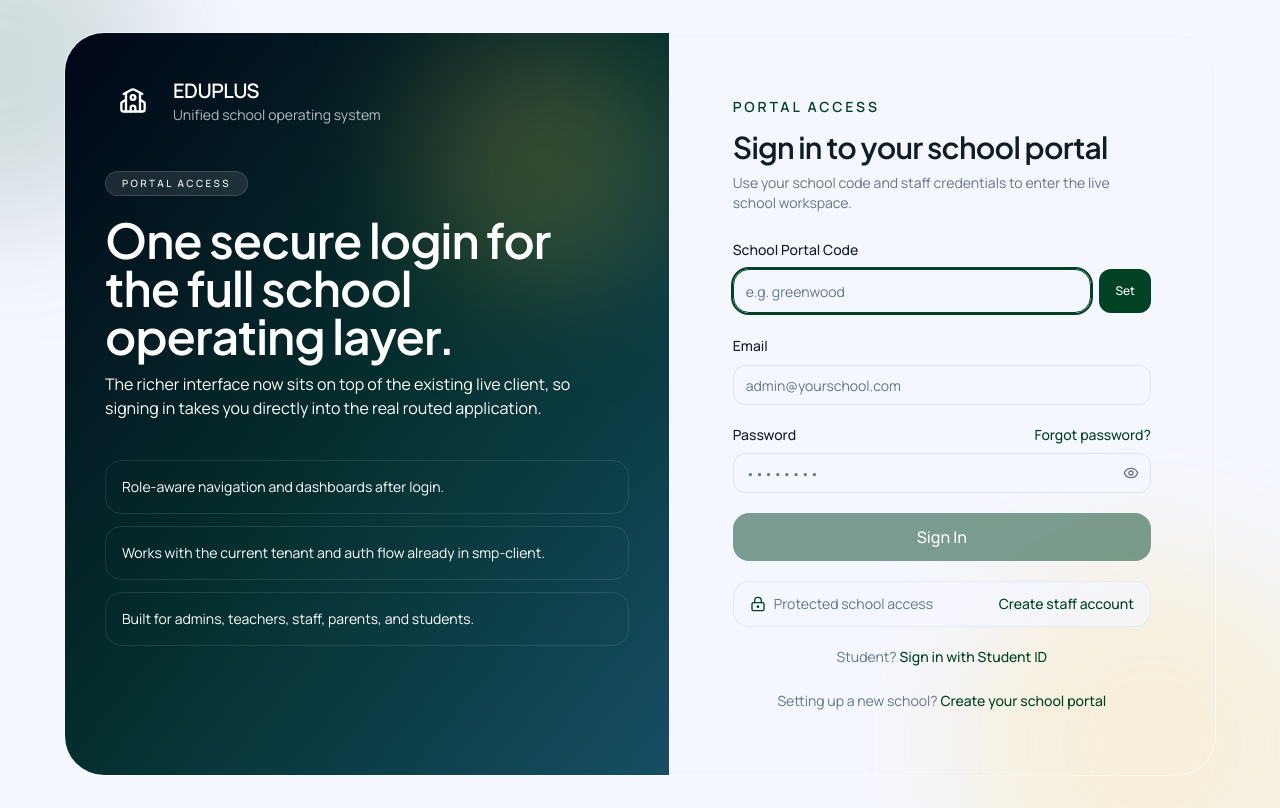
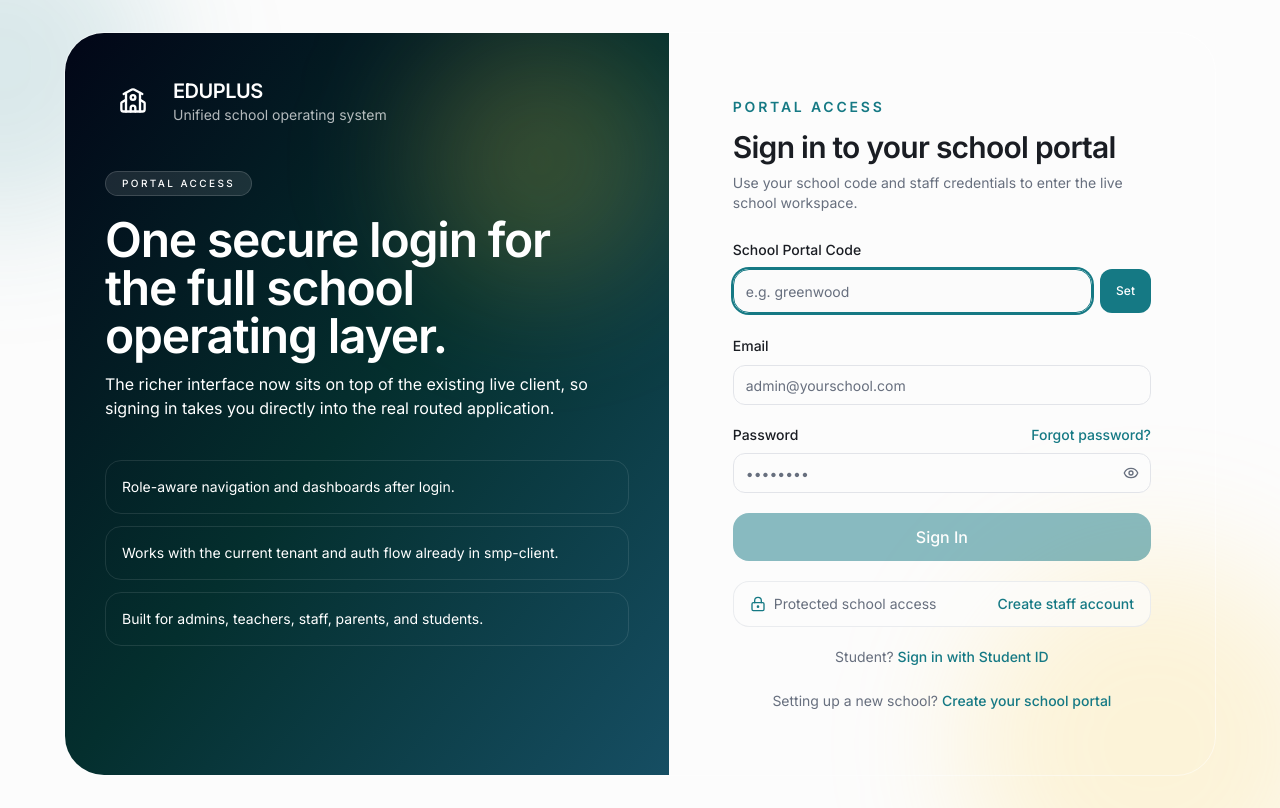
Before and after one commit to stevesdiary/smp-client, a React (Vite) app: page /login in a window 1280 px wide. Built offline with nearby package versions, Linux system fonts and the light colour scheme; no server answers.

Commit message:
feat(ui): update design tokens and foundational styling in tailwind config and index.css

```diff
--- a/src/index.css
+++ b/src/index.css
@@ -1,128 +1,116 @@
-/* ─── SchoolOS "Digital Hearth" type system ──────────────────────────────── */
-@import url('https://fonts.googleapis.com/css2?family=Plus+Jakarta+Sans:wght@400;500;600;700;800&family=Manrope:wght@400;500;600;700&family=JetBrains+Mono:wght@400;500;600&display=swap');
+@import url('https://fonts.googleapis.com/css2?family=Inter:wght@400;500;600;700&display=swap');
 
 @tailwind base;
 @tailwind components;
 @tailwind utilities;
 
 @layer base {
-  /* ─── Light mode — "Digital Hearth" (deep forest green + warm amber) ───── */
   :root {
-    /* Backgrounds — cool near-white surface */
-    --background:           226 100% 98%;   /* surface #f7f9ff */
-    --card:                 0 0% 100%;       /* surface-container-lowest #ffffff */
-    --card-foreground:      211 37% 11%;     /* on-surface #121c27 */
-    --popover:              0 0% 100%;
-    --popover-foreground:   211 37% 11%;
+    /* Backgrounds — pure and clean */
+    --background:        0 0% 99%;          /* near-white */
+    --surface:           0 0% 97%;          /* soft off-white for cards, inputs */
+    --surface-raised:    0 0% 100%;         /* pure white — modal, dropdown */
+
+    /* Primary — refined teal */
+    --primary:           186 72% 30%;       /* deep teal */
+    --primary-light:     186 60% 94%;       /* teal wash for hover states */
+    --primary-foreground: 0 0% 100%;
 
     /* Text */
-    --foreground:           211 37% 11%;     /* on-surface #121c27 (never pure black) */
-    --muted-foreground:     215 16% 47%;     /* slate-500 — secondary text */
+    --foreground:        220 15% 12%;       /* near-black, warm */
+    --muted-foreground:  220 10% 45%;       /* grey for secondary text */
+    --subtle-foreground: 220 8% 65%;        /* placeholder, timestamps */
 
-    /* Primary — deep forest green #004324 */
-    --primary:              152 100% 13%;
-    --primary-foreground:   0 0% 100%;
+    /* Border — opaque and intentional */
+    --border:            220 13% 90%;       /* light grey */
+    --border-strong:     220 13% 80%;       /* focused/active border */
 
-    /* Secondary — cool surface for neutral chips */
-    --secondary:            216 100% 96%;    /* surface-container-low #edf4ff */
-    --secondary-foreground: 147 56% 23%;     /* primary-container #1a5c38 */
+    /* Input & Ring */
+    --input:             220 13% 90%;
+    --ring:              186 72% 30%;
 
-    /* Muted */
-    --muted:                216 100% 96%;
-
-    /* Accent — warm amber wash */
-    --accent:               33 100% 92%;
-    --accent-foreground:    35 100% 12%;     /* on-secondary-fixed */
+    /* Card & Popover fallback mapping */
+    --card:              0 0% 100%;
+    --card-foreground:   220 15% 12%;
+    --popover:           0 0% 100%;
+    --popover-foreground: 220 15% 12%;
+    --muted:             220 14% 96%;
 
     /* Semantic */
-    --destructive:          0 75% 42%;       /* error #ba1a1a */
+    --destructive:       0 72% 52%;
     --destructive-foreground: 0 0% 100%;
+    --success:           145 55% 38%;
+    --success-foreground: 0 0% 100%;
+    --warning:           38 90% 50%;
+    --warning-foreground: 38 60% 30%;
+    --info:              216 90% 56%;
+    --info-foreground:   0 0% 100%;
 
-    /* Borders & inputs — felt, not seen (soft cool grey) */
-    --border:               216 40% 90%;
-    --input:                216 40% 90%;
-    --ring:                 152 100% 13%;
+    /* Accent — amber for warmth (used sparingly) */
+    --accent:            38 80% 94%;        /* amber wash */
+    --accent-foreground: 38 60% 30%;
 
-    /* Sidebar — same tone as canvas, no hard border */
-    --sidebar:              226 100% 98%;
-    --sidebar-foreground:   211 37% 11%;
-    --sidebar-accent:       147 56% 23%;     /* primary-container */
+    /* Secondary */
+    --secondary:         220 14% 96%;
+    --secondary-foreground: 220 15% 12%;
+
+    /* Sidebar — kept distinct */
+    --sidebar:           220 20% 97%;
+    --sidebar-foreground: 220 15% 12%;
+    --sidebar-border:    220 13% 90%;
+    --sidebar-accent:    186 72% 30%;       /* same as primary */
     --sidebar-accent-foreground: 0 0% 100%;
 
-    /* Semantic status */
-    --success:              145 90% 20%;
-    --success-foreground:   0 0% 100%;
-    --success-light:        138 72% 88%;     /* primary-fixed wash */
-    --warning:              37 99% 58%;      /* secondary-container #feae2c */
-    --warning-foreground:   35 100% 12%;
-    --warning-light:        33 100% 90%;     /* secondary-fixed wash */
-    --info:                 216 90% 56%;
-    --info-foreground:      0 0% 100%;
-    --info-light:           216 100% 94%;
-
-    /* Chart / insight bars */
-    --chart-1:              152 100% 13%;    /* forest green */
-    --chart-2:              37 99% 58%;      /* amber */
-    --chart-3:              138 72% 82%;     /* primary-fixed green */
-    --chart-4:              0 75% 42%;       /* error red */
-    --chart-5:              145 90% 30%;     /* mid green */
-
-    /* Design tokens */
-    --radius:               0.75rem;         /* 12px base radius */
+    --radius: 12px;
   }
 
-  /* ─── Dark mode — deep forest, lighter accents ──────────────────────────── */
   .dark {
-    --background:           222 24% 9%;
-    --card:                 222 20% 13%;
-    --card-foreground:      220 15% 93%;
-    --popover:              222 20% 13%;
-    --popover-foreground:   220 15% 93%;
+    --background:        222 20% 10%;
+    --surface:           222 18% 14%;
+    --surface-raised:    222 16% 18%;
 
-    --foreground:           220 15% 93%;
-    --muted-foreground:     215 14% 62%;
+    --primary:           186 55% 55%;
+    --primary-light:     186 50% 18%;
+    --primary-foreground: 222 20% 10%;
 
-    --primary:              138 44% 71%;     /* primary-fixed-dim #93d5a7 */
-    --primary-foreground:   152 100% 6%;
+    --foreground:        220 15% 93%;
+    --muted-foreground:  220 10% 58%;
+    --subtle-foreground: 220 8% 42%;
 
-    --secondary:            216 14% 20%;
-    --secondary-foreground: 220 15% 88%;
+    --border:            220 14% 22%;
+    --border-strong:     220 14% 32%;
 
-    --muted:                216 14% 20%;
+    --input:             220 14% 22%;
+    --ring:              186 55% 55%;
 
-    --accent:               35 40% 18%;
-    --accent-foreground:    33 100% 78%;
+    --card:              222 18% 14%;
+    --card-foreground:   220 15% 93%;
+    --popover:           222 16% 18%;
+    --popover-foreground: 220 15% 93%;
+    --muted:             216 14% 20%;
 
-    --destructive:          0 68% 58%;
+    --destructive:       0 68% 58%;
     --destructive-foreground: 0 0% 100%;
+    --success:           145 45% 50%;
+    --success-foreground: 152 100% 6%;
+    --warning:           38 80% 58%;
+    --warning-foreground: 35 100% 8%;
+    --info:              216 70% 62%;
+    --info-foreground:   222 24% 9%;
 
-    --border:               216 14% 22%;
-    --input:                216 14% 22%;
-    --ring:                 138 44% 71%;
+    --accent:            38 30% 18%;
+    --accent-foreground: 38 70% 70%;
 
-    --sidebar:              222 26% 7%;
-    --sidebar-foreground:   220 15% 88%;
-    --sidebar-accent:       138 44% 71%;
-    --sidebar-accent-foreground: 152 100% 6%;
+    --secondary:         216 14% 20%;
+    --secondary-foreground: 220 15% 93%;
 
-    --success:              138 55% 55%;
-    --success-foreground:   152 100% 6%;
-    --success-light:        145 30% 18%;
-    --warning:              37 90% 60%;
-    --warning-foreground:   35 100% 8%;
-    --warning-light:        35 40% 18%;
-    --info:                 216 70% 62%;
-    --info-foreground:      222 24% 9%;
-    --info-light:           216 40% 18%;
-
-    --chart-1:              138 44% 71%;
-    --chart-2:              37 90% 60%;
-    --chart-3:              138 40% 45%;
-    --chart-4:              0 68% 58%;
-    --chart-5:              145 50% 55%;
+    --sidebar:           222 22% 8%;
+    --sidebar-foreground: 220 15% 93%;
+    --sidebar-border:    220 14% 18%;
+    --sidebar-accent:    186 55% 55%;
+    --sidebar-accent-foreground: 222 20% 10%;
   }
 
-  /* ─── Base resets ────────────────────────────────────────────────────── */
   * { @apply border-border; }
 
   html { min-height: 100%; }
@@ -131,17 +119,16 @@
     min-height: 100vh;
     background-color: hsl(var(--background));
     color: hsl(var(--foreground));
-    font-family: 'Manrope', system-ui, -apple-system, sans-serif;
+    font-family: 'Inter', system-ui, sans-serif;
     font-feature-settings: 'rlig' 1, 'calt' 1;
     text-rendering: optimizeLegibility;
     -webkit-font-smoothing: antialiased;
     -moz-osx-font-smoothing: grayscale;
   }
 
-  /* Headlines carry the "authoritative" voice */
   h1, h2, h3, h4, h5, h6 {
-    font-family: 'Plus Jakarta Sans', system-ui, sans-serif;
-    letter-spacing: -0.02em;
+    font-family: 'Inter', system-ui, sans-serif;
+    letter-spacing: -0.025em;
   }
 
   #root {
--- a/tailwind.config.js
+++ b/tailwind.config.js
@@ -5,9 +5,7 @@ export default {
   theme: {
     extend: {
       fontFamily: {
-        sans: ['Manrope', 'system-ui', '-apple-system', 'sans-serif'],
-        body: ['Manrope', 'system-ui', 'sans-serif'],
-        headline: ['"Plus Jakarta Sans"', 'system-ui', 'sans-serif'],
+        sans: ['Inter', 'system-ui', 'sans-serif'],
         mono: ['"JetBrains Mono"', 'ui-monospace', 'SFMono-Regular', 'monospace'],
       },
       colors: {
@@ -73,23 +71,31 @@ export default {
           '5': 'hsl(var(--chart-5))',
         },
 
-        // ─── SchoolOS "Digital Hearth" Material tokens (literal, light-mode) ──
-        // Used for faithful reproduction of the Stitch design system.
+        // ─── SchoolOS "Digital Hearth" Material tokens ───────────────────────
+        // Surfaces / text / outline are theme-aware via CSS vars (see index.css
+        // :root + .dark). Brand "fixed" tones stay constant across themes by
+        // design — they are light chips with dark text and read on dark cards.
         surface: {
-          DEFAULT: '#f7f9ff',
-          dim: '#d1dbe9',
-          bright: '#f7f9ff',
-          variant: '#d9e3f2',
-          container: '#e5effd',
-          'container-low': '#edf4ff',
-          'container-lowest': '#ffffff',
-          'container-high': '#dfe9f7',
-          'container-highest': '#d9e3f2',
+          DEFAULT: 'var(--surface)',
+          dim: 'var(--surface-dim)',
+          bright: 'var(--surface-bright)',
+          variant: 'var(--surface-variant)',
+          container: 'var(--surface-container)',
+          'container-low': 'var(--surface-container-low)',
+          'container-lowest': 'var(--surface-container-lowest)',
+          'container-high': 'var(--surface-container-high)',
+          'container-highest': 'var(--surface-container-highest)',
         },
         'on-surface': {
-          DEFAULT: '#121c27',
-          variant: '#404941',
+          DEFAULT: 'var(--on-surface)',
+          variant: 'var(--on-surface-variant)',
         },
+        outline: {
+          DEFAULT: 'var(--outline)',
+          variant: 'var(--outline-variant)',
+        },
+
+        // Brand fixed tones — constant across light/dark (MD3 "fixed" role)
         'primary-container': '#1a5c38',
         'primary-fixed': {
           DEFAULT: '#aef2c2',
@@ -105,27 +111,35 @@ export default {
           DEFAULT: '#291800',
           variant: '#633f00',
         },
-        outline: {
-          DEFAULT: '#707971',
-          variant: '#c0c9bf',
+
+        // Semantic container families — flip light↔dark (see index.css)
+        error: {
+          DEFAULT: 'var(--error)',
+          container: 'var(--error-container)',
+          on: 'var(--on-error-container)',
         },
+        tertiary: {
+          DEFAULT: 'var(--amber)',
+          container: 'var(--amber-container)',
+          on: 'var(--on-amber-container)',
+        },
+        'info-accent': 'var(--info)',
+        'info-container': 'var(--info-container)',
+        'on-info-container': 'var(--on-info-container)',
       },
       borderRadius: {
         lg: 'var(--radius)',
         md: 'calc(var(--radius) - 2px)',
         sm: 'calc(var(--radius) - 4px)',
-        xl: 'var(--radius)',      // alias — xl = lg = 12px
-        '2xl': 'calc(var(--radius) + 4px)',  // 16px for larger containers
-        '3xl': 'calc(var(--radius) + 8px)',  // 20px for hero/modal
+        xl: 'var(--radius)',
+        '2xl': 'calc(var(--radius) + 4px)',
+        '3xl': 'calc(var(--radius) + 8px)',
       },
       boxShadow: {
         sm: '0 1px 3px 0 rgb(0 0 0 / 0.05), 0 1px 2px -1px rgb(0 0 0 / 0.05)',
         DEFAULT: '0 1px 3px 0 rgb(0 0 0 / 0.05), 0 1px 2px -1px rgb(0 0 0 / 0.05)',
         md: '0 4px 16px -2px rgb(0 0 0 / 0.08), 0 2px 8px -2px rgb(0 0 0 / 0.06)',
         lg: '0 8px 24px -4px rgb(0 0 0 / 0.10), 0 4px 12px -4px rgb(0 0 0 / 0.08)',
-        // Ambient "soft lift" — the hallmark of the Digital Hearth system
-        soft: '0 8px 32px rgba(18, 28, 39, 0.04)',
-        'soft-lg': '0 8px 32px rgba(18, 28, 39, 0.10)',
       },
       keyframes: {
         'fade-in': { from: { opacity: '0', transform: 'translateY(4px)' }, to: { opacity: '1', transform: 'translateY(0)' } },
```
